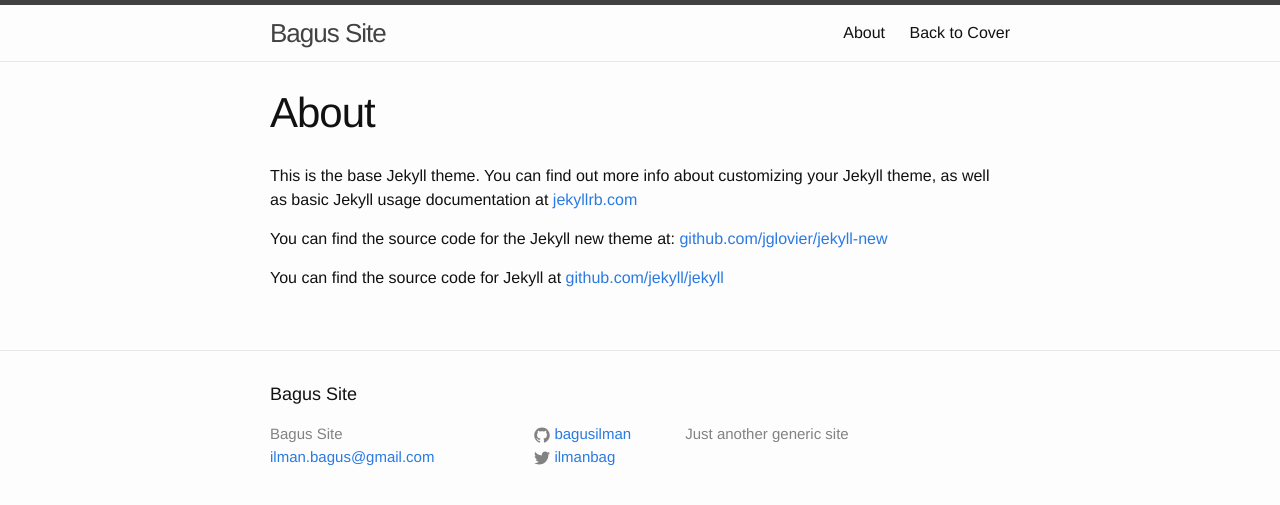
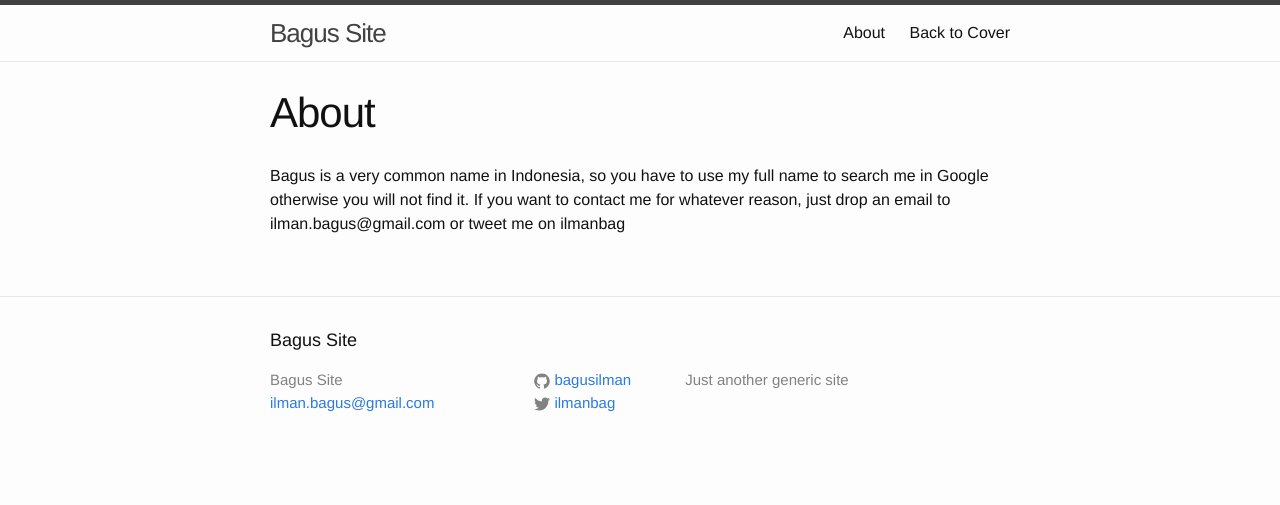
Before and after one commit to BagusIlman/bagusilman.github.io, a Jekyll site: the page built from about.md, in a window 1280 px wide. Shown: the top 505 px of the page. Built offline with Jekyll 4.4.1, drawn with Linux system fonts in a browser that asks for light colours.

Commit message:
edit about

```diff
--- a/about.md
+++ b/about.md
@@ -4,8 +4,4 @@
 permalink: /about/
 ---
 
-This is the base Jekyll theme. You can find out more info about customizing your Jekyll theme, as well as basic Jekyll usage documentation at [jekyllrb.com](http://jekyllrb.com/)
-
-You can find the source code for the Jekyll new theme at: [github.com/jglovier/jekyll-new](https://github.com/jglovier/jekyll-new)
-
-You can find the source code for Jekyll at [github.com/jekyll/jekyll](https://github.com/jekyll/jekyll)
+Bagus is a very common name in Indonesia, so you have to use my full name to search me in Google otherwise you will not find it. If you want to contact me for whatever reason, just drop an email to {{ site.email }} or tweet me on {{site.twitter_username}}
```
